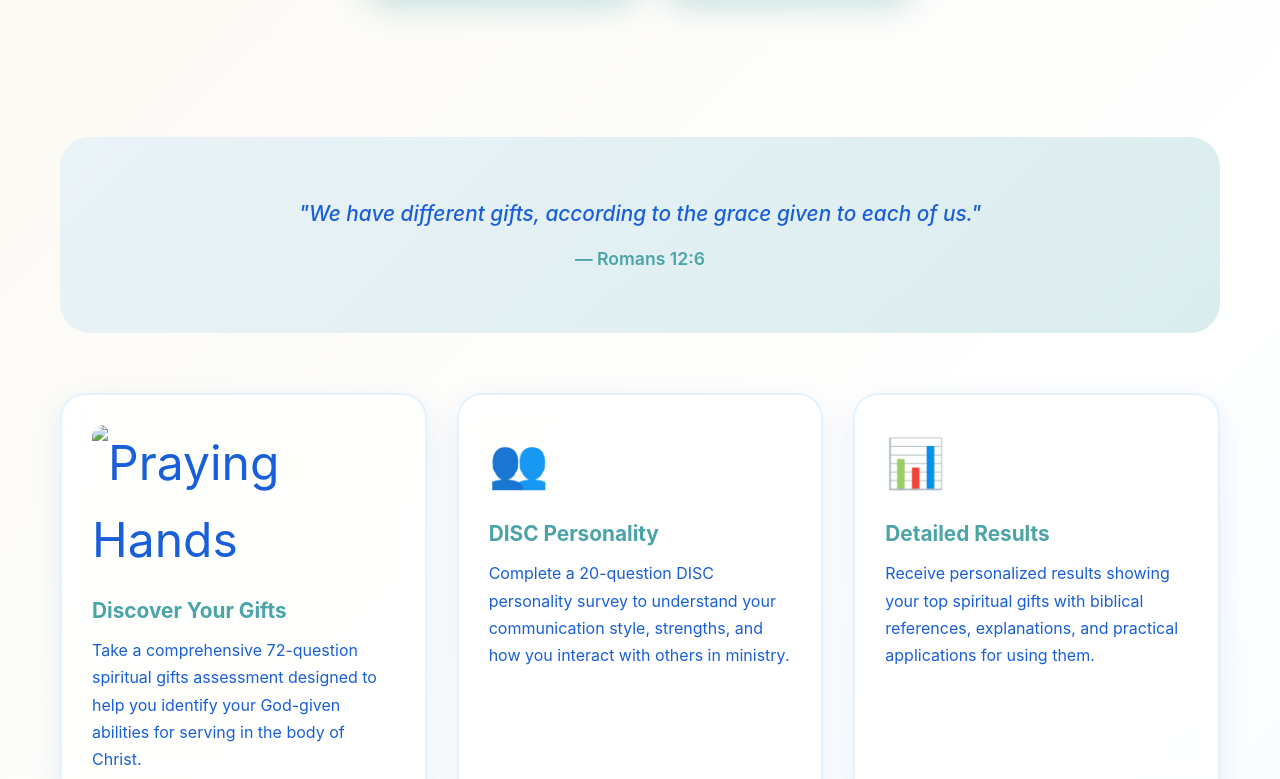
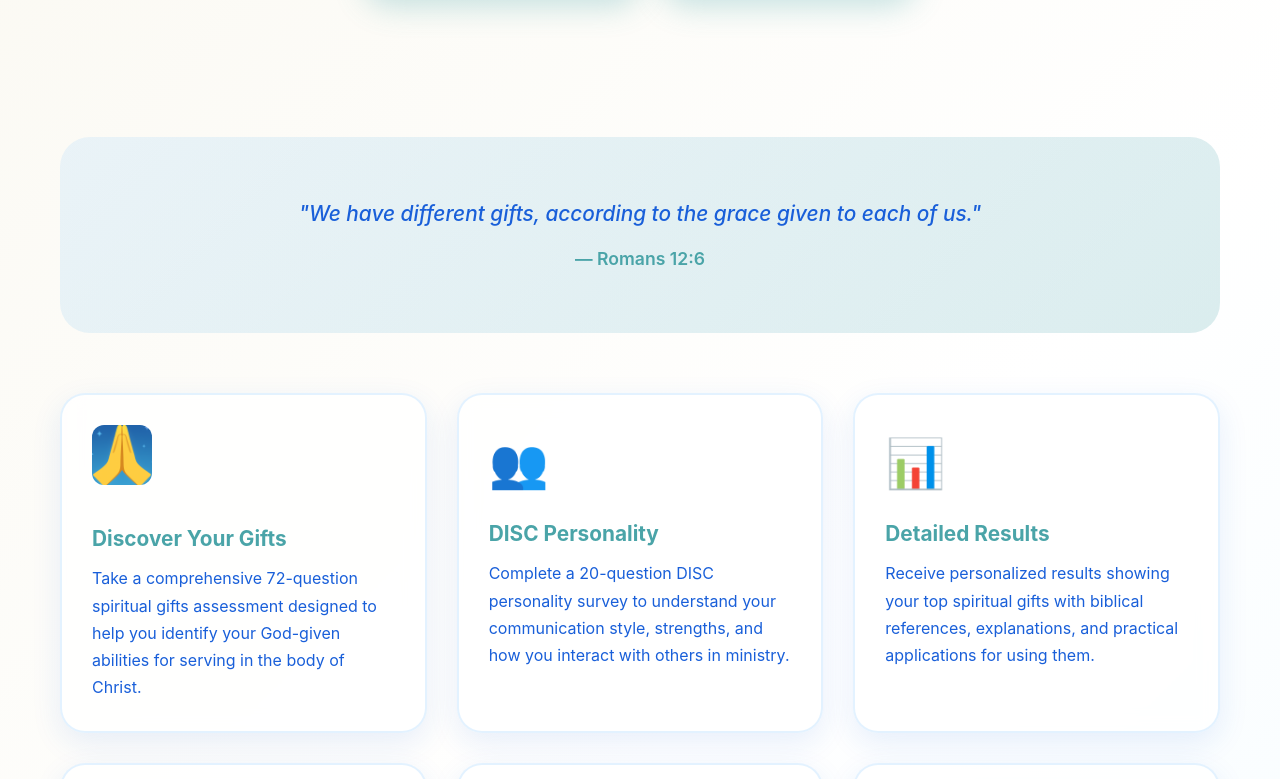
Before and after one commit to danpoahu/Website, a plain HTML site: page SG/index.html in a window 1280 px wide. Shown: the part 471-1250 px from the top of the page. Drawn offline with Linux system fonts and the light colour scheme.

Commit message:
fix index for SG

```diff
--- a/SG/index.html
+++ b/SG/index.html
@@ -253,7 +253,7 @@
         <section class="features">
             <div class="feature-card">
                 <div class="feature-icon">
-                    <img src="ic_launcher-playstore_copy.png" alt="Praying Hands" style="width: 60px; height: 60px; border-radius: 12px;">
+                    <img src="ic_launcher-playstore.png" alt="Praying Hands" style="width: 60px; height: 60px; border-radius: 12px;">
                 </div>
                 <h3>Discover Your Gifts</h3>
                 <p>Take a comprehensive 72-question spiritual gifts assessment designed to help you identify your God-given abilities for serving in the body of Christ.</p>
```
